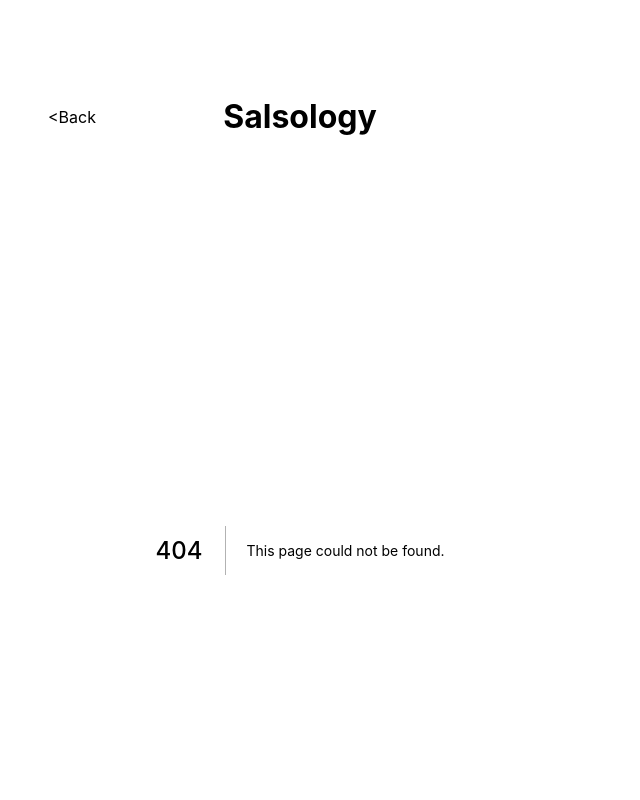
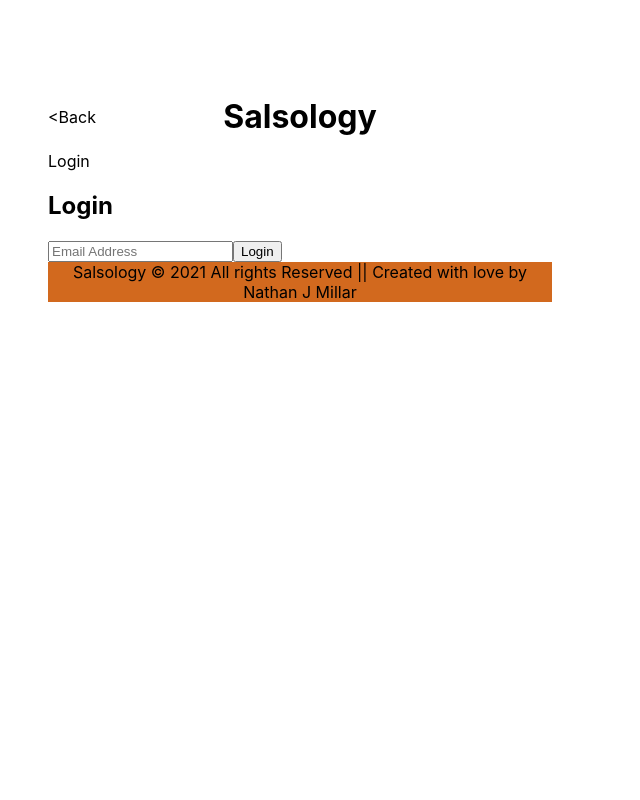
Before and after one commit to nathanmillar16/salsa.frontend.old, a Next.js app: page /login in a window 1280 px wide. Before the commit this address had no page. Shown: the top 800 px of the page, without its empty margins (0-640 px from the left). Built offline with nearby package versions, Linux system fonts and the light colour scheme.

Commit message:
Fake Login

```diff
--- a/compontents/Header.js
+++ b/compontents/Header.js
@@ -1,4 +1,6 @@
+import { useContext } from "react";
 import Link from "next/link";
+import AuthContext from "../context/AuthContext";
 import styles from "../styles/Header.module.css";
 import { useRouter } from "next/router";
 
@@ -11,7 +13,10 @@ export default () => {
     router.back();
   };
 
+  const { user } = useContext(AuthContext);
+
   return (
+    <>
       <div className={styles.nav}>
         {!isHome && (
           <div className={styles.back}>
@@ -28,5 +33,18 @@ export default () => {
           </Link>
         </div>
       </div>
+
+      <div classname={styles.auth}>
+        {user ? (
+          <Link href="/account">
+            <a>{user.email}</a>
+          </Link>
+        ) : (
+          <Link href="/login">
+            <a>Login</a>
+          </Link>
+        )}
+      </div>
+    </>
   );
 };
--- /dev/null
+++ b/context/AuthContext.js
@@ -0,0 +1,30 @@
+import { createContext, useState } from "react";
+import { useRouter } from "next/router";
+
+const AuthContext = createContext();
+export const AuthProvider = (props) => {
+  const [user, setUser] = useState(null);
+  const router = useRouter();
+  /**
+   * Adds email to user
+   * @param {string} email
+   */
+  const loginUser = async (email) => {
+    setUser({ email });
+  };
+
+  /**
+   * Sets user to null
+   */
+  const logoutUser = async () => {
+    setUser(null);
+    router.push("/");
+  };
+  return (
+    <AuthContext.Provider value={{ user, loginUser, logoutUser }}>
+      {props.children}
+    </AuthContext.Provider>
+  );
+};
+
+export default AuthContext;
--- a/pages/_app.js
+++ b/pages/_app.js
@@ -1,14 +1,17 @@
 import "../styles/globals.css";
 import Header from "../compontents/Header";
 import Footer from "../compontents/Footer";
+import { AuthProvider } from "../context/AuthContext";
 
 function MyApp({ Component, pageProps }) {
   return (
-    <content>
-      <Header />
-      <Component {...pageProps} />
-      <Footer />
-    </content>
+    <AuthProvider>
+      <content>
+        <Header />
+        <Component {...pageProps} />
+        <Footer />
+      </content>
+    </AuthProvider>
   );
 }
 
--- /dev/null
+++ b/pages/login.js
@@ -0,0 +1,33 @@
+import Head from "next/head";
+import { useContext, useState } from "react";
+import AuthContext from "../context/AuthContext";
+
+export default function Login() {
+  const [email, setEmail] = useState("");
+  const { loginUser } = useContext(AuthContext);
+
+  const handleSubmit = (event) => {
+    event.preventDefault();
+    loginUser(email);
+  };
+
+  return (
+    <div>
+      <Head>
+        <title>Login</title>
+        <meta name="description" content="Login here to make your purchase" />
+      </Head>
+
+      <h2>Login</h2>
+      <form onSubmit={handleSubmit}>
+        <input
+          type="email"
+          value={email}
+          onChange={(event) => setEmail(event.target.value)}
+          placeholder="Email Address"
+        />
+        <button type="submit">Login</button>
+      </form>
+    </div>
+  );
+}
--- a/styles/Header.module.css
+++ b/styles/Header.module.css
@@ -12,3 +12,8 @@
   line-height: 24px;
   cursor: pointer;
 }
+.auth {
+  position: absolute;
+  top: 0;
+  right: 0;
+}
```
Lines whose indentation alone changed are shown as unchanged.
